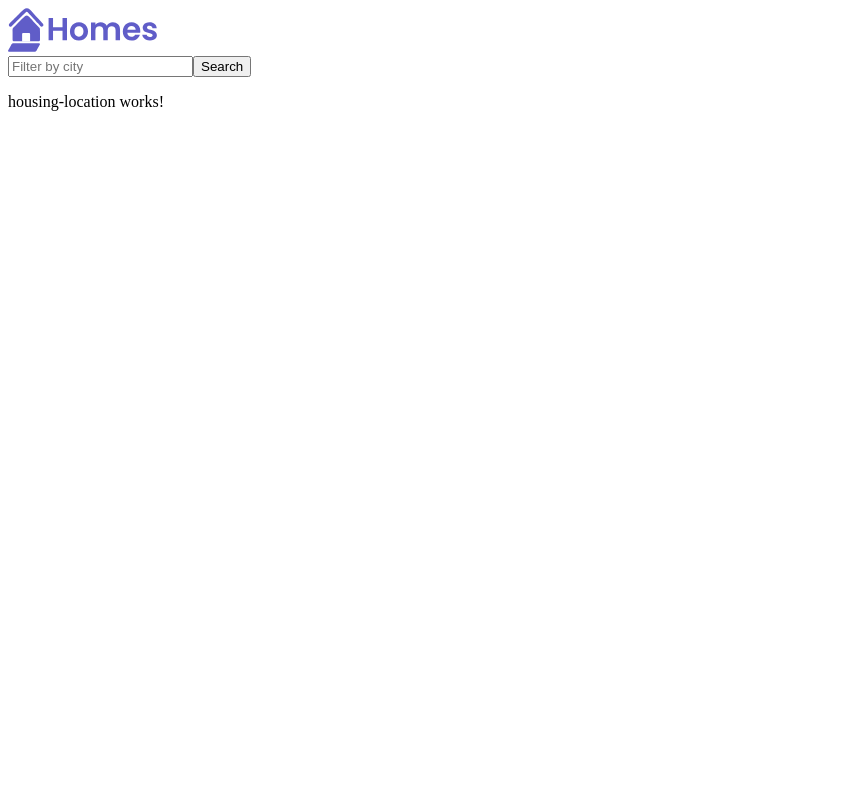
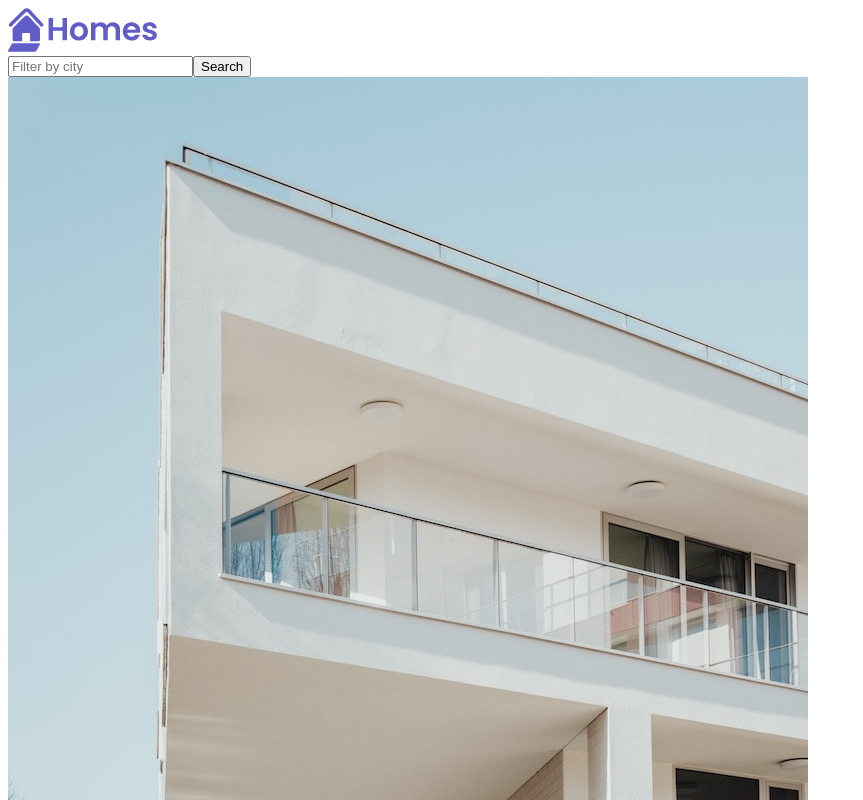
Before and after one commit to mtali/100days100projects, an Angular app in the folder Day027 - houses4rent/: page / in a window 1280 px wide. Shown: the top 800 px of the page, without its empty margins (0-863 px from the left). Built offline with nearby package versions, Linux system fonts and the light colour scheme.

Commit message:
Display home locations

```diff
--- a/Day027 - houses4rent/src/app/home/home.component.html
+++ b/Day027 - houses4rent/src/app/home/home.component.html
@@ -6,5 +6,7 @@
 </section>
 
 <section class="results">
-  <app-housing-location></app-housing-location>
+  <app-housing-location *ngFor="let housingLocation of housingLocations"
+                        [housingLocation]="housingLocation">
+  </app-housing-location>
 </section>
--- a/Day027 - houses4rent/src/app/home/home.component.ts
+++ b/Day027 - houses4rent/src/app/home/home.component.ts
@@ -1,6 +1,7 @@
 import {Component} from '@angular/core';
 import {CommonModule} from '@angular/common';
 import {HousingLocationComponent} from "../housing-location/housing-location.component";
+import {HousingLocation} from "../housing-location";
 
 @Component({
   selector: 'app-home',
@@ -13,5 +14,106 @@ import {HousingLocationComponent} from "../housing-location/housing-location.com
   styleUrl: './home.component.css'
 })
 export class HomeComponent {
-
+  housingLocations: HousingLocation[] = [
+    {
+      id: 0,
+      name: 'Acme Fresh Start Housing',
+      city: 'Chicago',
+      state: 'IL',
+      photo: '/assets/bernard-hermant-CLKGGwIBTaY-unsplash.jpg',
+      availableUnits: 4,
+      wifi: true,
+      laundry: true
+    },
+    {
+      id: 1,
+      name: 'A113 Transitional Housing',
+      city: 'Santa Monica',
+      state: 'CA',
+      photo: '/assets/brandon-griggs-wR11KBaB86U-unsplash.jpg',
+      availableUnits: 0,
+      wifi: false,
+      laundry: true
+    },
+    {
+      id: 2,
+      name: 'Warm Beds Housing Support',
+      city: 'Juneau',
+      state: 'AK',
+      photo: '/assets/i-do-nothing-but-love-lAyXdl1-Wmc-unsplash.jpg',
+      availableUnits: 1,
+      wifi: false,
+      laundry: false
+    },
+    {
+      id: 3,
+      name: 'Homesteady Housing',
+      city: 'Chicago',
+      state: 'IL',
+      photo: '/assets/ian-macdonald-W8z6aiwfi1E-unsplash.jpg',
+      availableUnits: 1,
+      wifi: true,
+      laundry: false
+    },
+    {
+      id: 4,
+      name: 'Happy Homes Group',
+      city: 'Gary',
+      state: 'IN',
+      photo: '/assets/krzysztof-hepner-978RAXoXnH4-unsplash.jpg',
+      availableUnits: 1,
+      wifi: true,
+      laundry: false
+    },
+    {
+      id: 5,
+      name: 'Hopeful Apartment Group',
+      city: 'Oakland',
+      state: 'CA',
+      photo: '/assets/r-architecture-JvQ0Q5IkeMM-unsplash.jpg',
+      availableUnits: 2,
+      wifi: true,
+      laundry: true
+    },
+    {
+      id: 6,
+      name: 'Seriously Safe Towns',
+      city: 'Oakland',
+      state: 'CA',
+      photo: '/assets/phil-hearing-IYfp2Ixe9nM-unsplash.jpg',
+      availableUnits: 5,
+      wifi: true,
+      laundry: true
+    },
+    {
+      id: 7,
+      name: 'Hopeful Housing Solutions',
+      city: 'Oakland',
+      state: 'CA',
+      photo: '/assets/r-architecture-GGupkreKwxA-unsplash.jpg',
+      availableUnits: 2,
+      wifi: true,
+      laundry: true
+    },
+    {
+      id: 8,
+      name: 'Seriously Safe Towns',
+      city: 'Oakland',
+      state: 'CA',
+      photo: '/assets/saru-robert-9rP3mxf8qWI-unsplash.jpg',
+      availableUnits: 10,
+      wifi: false,
+      laundry: false
+    },
+    {
+      id: 9,
+      name: 'Capital Safe Towns',
+      city: 'Portland',
+      state: 'OR',
+      photo: '/assets/webaliser-_TPTXZd9mOo-unsplash.jpg',
+      availableUnits: 6,
+      wifi: true,
+      laundry: true
+    }
+  ];
 }
--- /dev/null
+++ b/Day027 - houses4rent/src/app/housing-location.ts
@@ -0,0 +1,10 @@
+export interface HousingLocation {
+  id: number,
+  name: string,
+  city: string,
+  state: string,
+  photo: string,
+  availableUnits: number,
+  wifi: boolean,
+  laundry: boolean
+}
--- a/Day027 - houses4rent/src/app/housing-location/housing-location.component.html
+++ b/Day027 - houses4rent/src/app/housing-location/housing-location.component.html
@@ -1 +1,5 @@
-<p>housing-location works!</p>
+<section class="listing">
+  <img [src]="housingLocation.photo" alt="Exterior photo of {{ housingLocation.name }}" class="listing-photo">
+  <h2 class="listing-heading">{{ housingLocation.name }}</h2>
+  <p class="listing-location">{{ housingLocation.city }}, {{ housingLocation.state }}</p>
+</section>
--- a/Day027 - houses4rent/src/app/housing-location/housing-location.component.ts
+++ b/Day027 - houses4rent/src/app/housing-location/housing-location.component.ts
@@ -1,5 +1,6 @@
-import {Component} from '@angular/core';
+import {Component, Input} from '@angular/core';
 import {CommonModule} from '@angular/common';
+import {HousingLocation} from "../housing-location";
 
 @Component({
   selector: 'app-housing-location',
@@ -9,5 +10,5 @@ import {CommonModule} from '@angular/common';
   styleUrl: './housing-location.component.css'
 })
 export class HousingLocationComponent {
-
+  @Input() housingLocation!: HousingLocation;
 }
```
